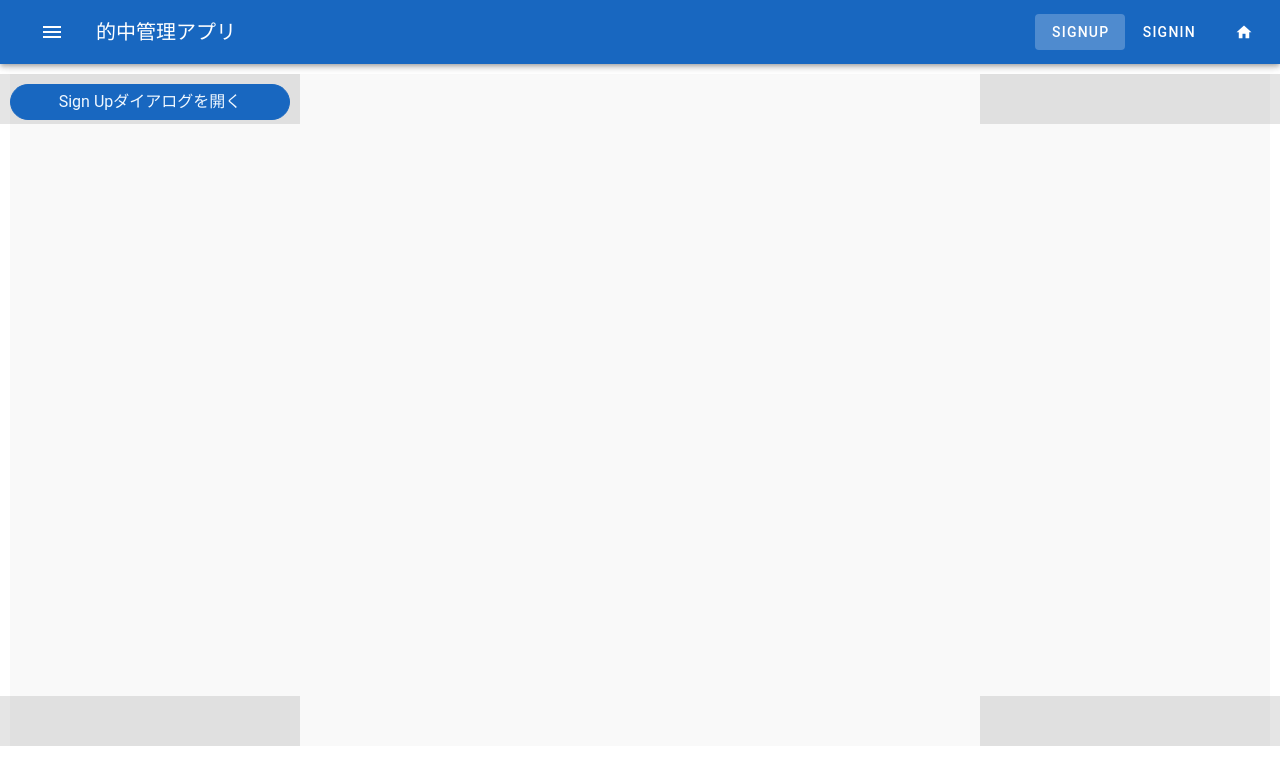
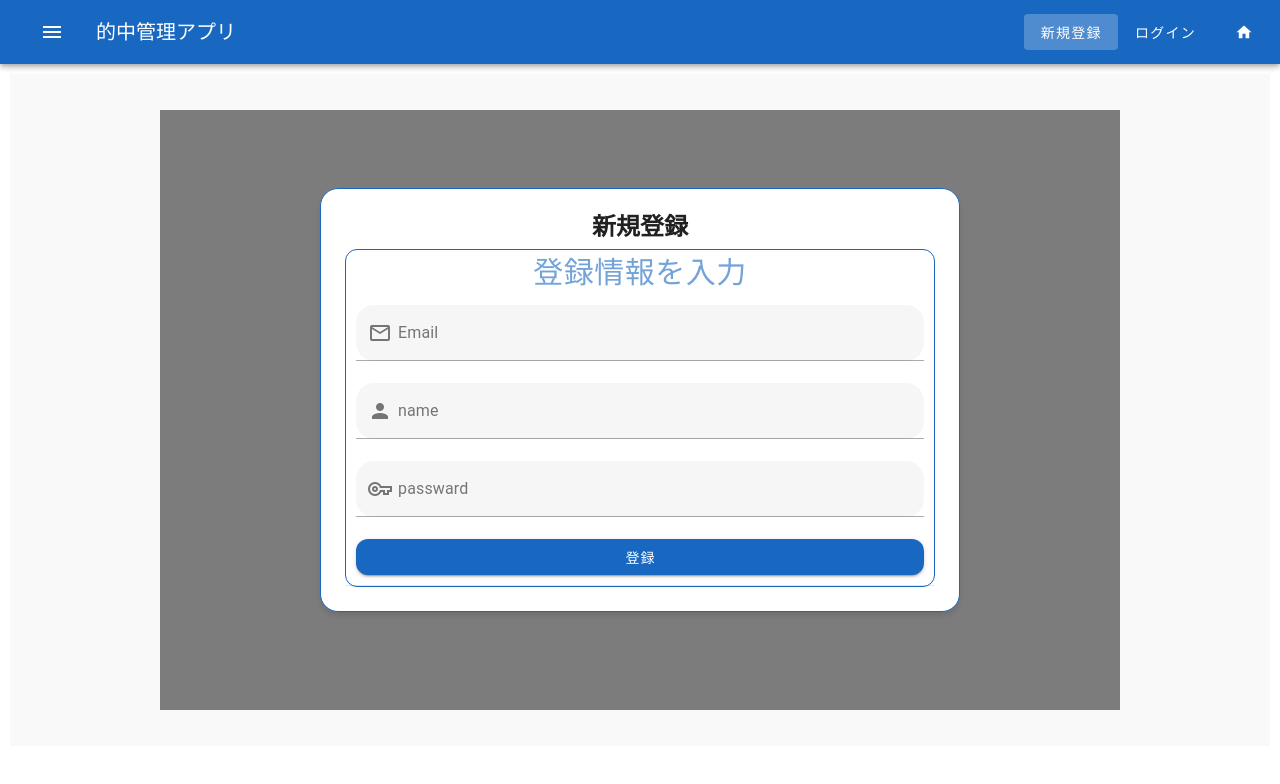
Before and after one commit to kotaro-sudo-ono/sample_app, a Vue app in the folder my-kyudo-app/: page /signUp in a window 1280 px wide. Shown: the top 784 px of the page. Built offline with nearby package versions, Linux system fonts and the light colour scheme.

Commit message:
全体的な見た目を修正

```diff
--- a/my-kyudo-app/src/App.vue
+++ b/my-kyudo-app/src/App.vue
@@ -5,7 +5,6 @@ import Sidebar from './components/app-sidebar/Sidebar.vue';
 const drawer = ref(true);
 const draw = () => {
   drawer.value = !drawer.value;
-  console.log(drawer.value);
 };
 </script>
 <template>
@@ -19,10 +18,10 @@ const draw = () => {
       <v-app-bar-title> 的中管理アプリ </v-app-bar-title>
 
       <template v-slot:append>
-        <v-btn to="signUp"> signUp </v-btn>
-        <v-btn to="signIn"> signIn</v-btn>
+        <v-btn :to="{ name: 'signUp' }"> 新規登録 </v-btn>
+        <v-btn :to="{ name: 'signIn' }"> ログイン </v-btn>
 
-        <v-btn to="/">
+        <v-btn :to="{ name: 'homeGuest' }">
           <v-icon> mdi-home </v-icon>
         </v-btn>
       </template>
--- a/my-kyudo-app/src/components/Home/home.vue
+++ b/my-kyudo-app/src/components/Home/home.vue
@@ -1,7 +1,8 @@
 <script setup lang="ts"></script>
 
 <template>
-  <h1>WELCOME!!!!</h1>
+    <h1>ようこそ 的中管理アプリへ</h1>
+    <p>ログインすると記録や分析機能が使えます。</p>
 </template>
 
 <style scoped></style>
--- a/my-kyudo-app/src/components/shared/dialogTemplate/DialogTemplate.vue
+++ b/my-kyudo-app/src/components/shared/dialogTemplate/DialogTemplate.vue
@@ -5,12 +5,12 @@ import Button from '../button/Button.vue';
 const props = defineProps({
   dialogTitle: {
     type: String,
-    default: 'ダイアログタイトル'
+    default: 'ダイアログタイトル',
   },
   modelValue: {
     type: Boolean,
-    required: true
-  }
+    required: true,
+  },
 });
 
 const emit = defineEmits<{
@@ -18,8 +18,8 @@ const emit = defineEmits<{
 }>();
 
 const close = () => {
-  emit('cancel')
-}
+  emit('cancel');
+};
 
 const triggerShake = ref(false); // 振動状態を管理
 const dialogElement = ref(null); // ダイアログ要素を参照するための変数
@@ -38,31 +38,26 @@ const overlayClick = (event: MouseEvent) => {
 </script>
 
 <template>
-  <div v-show="modelValue" class="overlay" @click="overlayClick"></div>
-  <div
-    v-show="modelValue"
-    ref="dialogElement"
-    :class="{ dialog: true, shake: triggerShake }"
-  >
+  <div v-show="modelValue" class="overlay" @click="overlayClick">
+    <div ref="dialogElement" :class="{ dialog: true, shake: triggerShake }">
       <div>
-      <h2>{{dialogTitle}}</h2>
+        <h2>{{ dialogTitle }}</h2>
       </div>
       <div class="content">
-      <slot name="content" >
+        <slot name="content">
           <p>ダイアログの内容...</p>
         </slot>
       </div>
       <div class="close">
-      <Button @click="close" :text="'ダイアログを閉じる'" />
+        <slot name="close">
+          <Button @click="close" text="ダイアログを閉じる" />
+        </slot>
+      </div>
     </div>
   </div>
 </template>
 
 <style lang="scss" scoped>
-$header_height: 30%;
-$content_height: 60%;
-$close_height: 10%;
-
 .overlay {
   position: fixed;
   width: 75%;
@@ -78,31 +73,31 @@ $close_height: 10%;
   padding: 20px;
   background-color: white;
   box-shadow: 0 4px 6px rgba(0, 0, 0, 0.1);
-  z-index: 1000; /* オーバーレイより上に表示されるように */
+  z-index: 1000;
   width: 50%;
-  height: 50%;
+  max-height: 75%; /* 親オーバーレイ内で最大値 */
   text-align: center;
   border: 1px solid #1867c0;
   border-radius: 18px;
+
   display: flex;
   flex-direction: column;
-  justify-content: space-between;
 }
 
 .header {
-  height: $header_height;
+  flex: 0 0 auto; /* 高さ自動 */
   display: flex;
   align-items: center;
   justify-content: center;
-
 }
 
 .content {
-  height: $content_height;
+  flex: 1 1 auto; /* 残りのスペースを占有 */
+  overflow-y: auto; /* はみ出す場合はスクロール */
 }
 
 .close {
-  height: $close_height;
+  flex: 0 0 auto;
   display: flex;
   align-items: center;
   justify-content: center;
--- a/my-kyudo-app/src/components/shared/pageTemplate/PageTemplate.vue
+++ b/my-kyudo-app/src/components/shared/pageTemplate/PageTemplate.vue
@@ -1,35 +1,13 @@
+<script setup lang="ts"></script>
+
 <template>
   <div class="page-container">
-    <!-- 左上 -->
-    <div class="corner top-left">
-      <slot name="top-left"></slot>
-    </div>
-
-    <!-- 右上 -->
-    <div class="corner top-right">
-      <slot name="top-right"></slot>
-    </div>
-
-    <!-- 左下 -->
-    <div class="corner bottom-left">
-      <slot name="bottom-left"></slot>
-    </div>
-
-    <!-- 右下 -->
-    <div class="corner bottom-right">
-      <slot name="bottom-right"></slot>
-    </div>
-
     <!-- 中央にコンテンツ -->
     <div class="content">
       <slot name="content-center"></slot>
-      <!-- ダイアログの表示ボタン -->
     </div>
   </div>
 </template>
-
-<script setup></script>
-
 <style scoped lang="scss">
 $navBar: 64px;
 
@@ -37,34 +15,6 @@ $navBar: 64px;
   position: relative;
   width: 100%;
   height: calc(100% - $navBar);
-}
-
-.corner {
-  position: absolute;
-  width: 300px;
-  height: 50px;
-  background-color: rgba(0, 0, 0, 0.1);
-  padding: 10px;
-}
-
-.top-left {
-  top: 0;
-  left: 0;
-}
-
-.top-right {
-  top: 0;
-  right: 0;
-}
-
-.bottom-left {
-  bottom: 0;
-  left: 0;
-}
-
-.bottom-right {
-  bottom: 0;
-  right: 0;
 }
 
 .content {
@@ -76,14 +26,4 @@ $navBar: 64px;
   background-color: #f9f9f9;
   margin: 10px;
 }
-
-button {
-  padding: 10px 20px;
-  font-size: 16px;
-  cursor: pointer;
-}
-
-.dialog button {
-  margin-top: 20px;
-}
 </style>
--- /dev/null
+++ b/my-kyudo-app/src/components/signUp/composable.ts
@@ -0,0 +1,95 @@
+import axios from 'axios';
+import { Ref, ref, watch } from 'vue';
+import { useRouter } from 'vue-router';
+
+export const useSignUp = (email: Ref<string>, name: Ref<string>, password: Ref<string>) => {
+
+  const router = useRouter();
+
+  const emailError = ref('');
+  const nameError = ref('');
+  const passwordError = ref('');
+  const showEmailError = ref(false);
+  const showNameError = ref(false);
+  const showPassWardError = ref(false);
+
+  const emailValidation = (): true | string => {
+    const emailRegex = /^[^\s@]+@[^\s@]+\.[^\s@]+$/;
+
+    if (!email.value) {
+      return 'メールアドレスを入力してください';
+    }
+
+    if (!emailRegex.test(email.value)) {
+      return '有効なメールアドレス形式で入力してください';
+    }
+
+    return true;
+  };
+
+  const submitForm = async () => {
+    const emailCheck = emailValidation();
+    if (emailCheck !== true) {
+      showEmailError.value = true;
+      setTimeout(() => (showEmailError.value = false), 1500);
+      emailError.value = emailCheck;
+      return;
+    }
+
+    if (!name.value) {
+      showNameError.value = true;
+      setTimeout(() => (showNameError.value = false), 1500);
+      nameError.value = '名前を入力してください';
+      return;
+    }
+
+    if (!password.value) {
+      showPassWardError.value = true;
+      setTimeout(() => (showNameError.value = false), 1500);
+      passwordError.value = 'パスワードを入力してください';
+    }
+
+    const data = {
+      email: email.value,
+      name: name.value,
+      password: password.value
+    };
+
+    try {
+      const response = await axios.post('http://localhost:8081/user/register', data);
+      console.log('登録成功:', response.data);
+
+    if (response.status === 200) {
+      // 登録成功 → ホーム画面へ遷移
+      router.push({ name: 'home' }); // 名前付きルートの場合
+      // router.push('/') でもOK（パス指定）
+    }
+    } catch (error: any) {
+      // サーバー側で email が既に存在するとか
+      if (error.response?.data?.email) {
+        emailError.value = error.response.data.email;
+      }
+      if (error.response?.data?.name) {
+        nameError.value = error.response.data.name;
+      }
+    }
+  };
+
+  watch(email, () => {
+    emailError.value = '';
+  });
+
+  watch(name, () => {
+    nameError.value = '';
+  });
+
+  return {
+    submitForm,
+    emailError,
+    nameError,
+    passwordError,
+    showEmailError,
+    showNameError,
+    showPassWardError,
+  };
+};
--- a/my-kyudo-app/src/components/signUp/signUp.vue
+++ b/my-kyudo-app/src/components/signUp/signUp.vue
@@ -1,80 +1,32 @@
-<script setup>
-import { ref } from 'vue';
-import axios from 'axios';
+<script setup lang="ts">
+import { computed, ref } from 'vue';
 import PageTemplate from '../shared/pageTemplate/PageTemplate.vue';
 import DialogTemplate from '../shared/dialogTemplate/DialogTemplate.vue';
-import Button from '../shared/button/Button.vue';
+import { useSignUp } from './composable';
 
 const email = ref('');
 const name = ref('');
-const visible = ref(false);
+const passward = ref('');
 
-const showDialog = () => {
-  console.log('Button clicked');
-  visible.value = !visible.value;
-};
+const { submitForm, emailError, nameError, passwordError, showEmailError, showNameError, showPassWardError } =
+  useSignUp(email, name, passward);
 
-const nameValid = (value) => {
-  return value ? true : '名前を入力してください。';
-};
-const rules = {
-  required: (value) => !!value || 'Required.',
-  counter: (value) => value.length <= 20 || 'Max 20 characters',
-  email: (value) => {
-    const pattern =
-      /^(([^<>()[\]\\.,;:\s@"]+(\.[^<>()[\]\\.,;:\s@"]+)*)|(".+"))@((\[[0-9]{1,3}\.[0-9]{1,3}\.[0-9]{1,3}\.[0-9]{1,3}])|(([a-zA-Z\-0-9]+\.)+[a-zA-Z]{2,}))$/;
-    return pattern.test(value) || 'Invalid e-mail.';
-  },
-};
-const formIsValid = ref(false);
-
-const submitForm = async () => {
-  const data = {
-    email: email.value,
-    name: name.value,
-  };
-  console.log('date', data);
-
-  try {
-    // Validation
-    if (!email.value || !name.value) {
-      console.log('入力が正しくありません');
-      return;
-    }
-
-    const response = await axios.post(
-      'http://localhost:8081/user/register',
-      data
-    );
-
-    console.log('Logged in successfully:', response.data);
-  } catch (error) {
-    if (error.response) {
-      console.error('Error response:', error.response.data);
-      console.error('Status code:', error.response.status);
-    } else if (error.request) {
-      console.error('Error request:', error.request);
-    } else {
-      console.error('Error:', error.message);
-    }
-  }
-};
+const isButtonDisabled = computed(() => {
+  return !!showEmailError.value || !!showNameError.value || !!showPassWardError.value;
+});
 </script>
 
 <template>
   <PageTemplate>
-    <template #top-left>
-      <Button v-if="!visible" @click="showDialog" :text="'Sign Upダイアログを開く'" />
-    </template>
     <template #content-center>
-      <DialogTemplate v-if="visible" :model-value="visible" dialog-title="Sign Up" @cancel="showDialog">
+      <DialogTemplate :model-value="true" dialog-title="新規登録">
         <template #content>
           <v-container class="container">
             <v-row class="main_content">
               <div class="main_content_set">
                 <v-card-subtitle class="text-center">登録情報を入力</v-card-subtitle>
 
-                <v-form v-model="formIsValid" class="form" @submit.prevent="submitForm">
+                <v-form class="form" @submit.prevent="submitForm">
                   <v-text-field
                     clearable
                     prepend-inner-icon="mdi-email-outline"
@@ -82,9 +34,10 @@ const submitForm = async () => {
                     label="Email"
                     placeholder="johndoe@gmail.com"
                     type="email"
-                    :rules="[rules.counter, rules.email, rules.required]"
                     required
                     outlined
+                    :error="!!emailError"
+                    :error-messages="emailError"
                   ></v-text-field>
 
                   <v-text-field
@@ -93,19 +46,29 @@ const submitForm = async () => {
                     v-model="name"
                     label="name"
                     type="name"
-                    :rules="[nameValid(name)]"
                     required
                     outlined
+                    :error="!!nameError"
+                    :error-messages="nameError"
                   >
                   </v-text-field>
-                  <v-btn
-                    class="btn"
-                    type="submit"
-                    color="primary"
-                    block
-                    :disabled="!formIsValid"
-                    >Sign In</v-btn
+
+                  <v-text-field
+                    prepend-inner-icon="mdi-key-outline"
+                    clearable
+                    v-model="passward"
+                    label="passward"
+                    type="passward"
+                    required
+                    outlined
+                    :error="!!showPassWardError"
+                    :error-messages="passwordError"
                   >
+                  </v-text-field>
+                  <div :class="{ shake: isButtonDisabled }">
+                    <v-btn class="btn" type="submit" color="primary" block>登録</v-btn>
+                    <span v-if="isButtonDisabled" class="error-message"> 入力内容が正しくありません！ </span>
+                  </div>
                 </v-form>
 
                 <v-divider></v-divider>
@@ -113,10 +76,12 @@ const submitForm = async () => {
             </v-row>
           </v-container>
         </template>
+        <template #close>
+          <div />
+        </template>
       </DialogTemplate>
     </template>
   </PageTemplate>
-
 </template>
 
 <style scoped>
@@ -152,4 +117,40 @@ const submitForm = async () => {
 :deep(.v-input--density-default .v-field--variant-filled) {
   border-radius: 18px;
 }
+
+.error-message {
+  color: #d32f2f; /* 濃い赤 */
+  font-weight: bold;
+  font-size: 14px;
+  margin-top: 8px;
+  display: block;
+}
+
+.shake {
+  animation: shake 0.82s cubic-bezier(0.36, 0.07, 0.19, 0.97) both;
+  transform: translate3d(0, 0, 0);
+}
+
+@keyframes shake {
+  10%,
+  90% {
+    transform: translate3d(-1px, 0, 0);
+  }
+
+  20%,
+  80% {
+    transform: translate3d(2px, 0, 0);
+  }
+
+  30%,
+  50%,
+  70% {
+    transform: translate3d(-4px, 0, 0);
+  }
+
+  40%,
+  60% {
+    transform: translate3d(4px, 0, 0);
+  }
+}
 </style>
--- a/my-kyudo-app/src/router/index.ts
+++ b/my-kyudo-app/src/router/index.ts
@@ -6,7 +6,8 @@ import signUp from '../components/signUp/signUp.vue';
 const router = createRouter({
   history: createWebHistory(),
   routes: [
-    { path: '/', name: 'home', component: home },
+    { path: '/', name: 'homeGuest', component: home },
+    { path: '/dashboard', name: 'homeDashboard', component: home },
     { path: '/signIn', name: 'signIn', component: SignIn },
     { path: '/signUp', name: 'signUp', component: signUp },
   ],
```
Also changed, not shown: my-kyudo-app/src/components/app-sidebar/Sidebar.vue (+4 -3 lines). Lines whose indentation alone changed are shown as unchanged.
